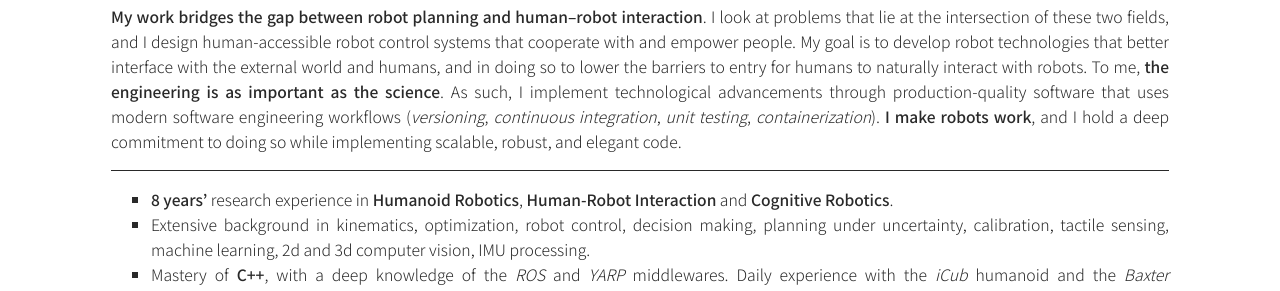
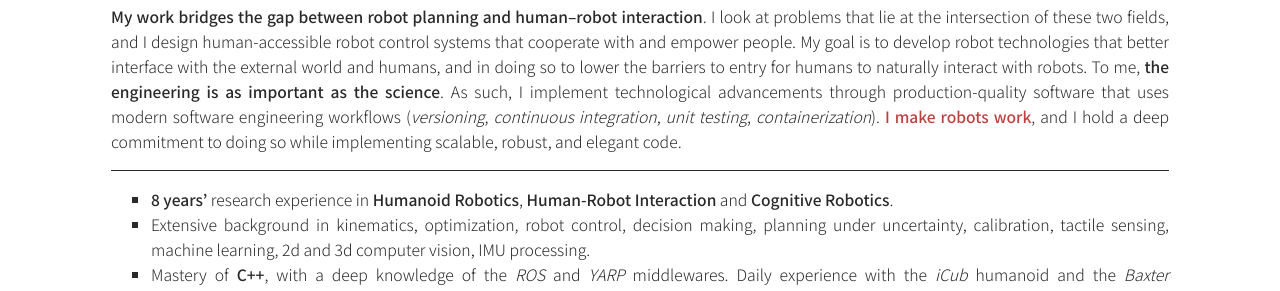
Before and after one commit to alecive/alecive.github.io, a Jekyll site: the page built from _posts/cv/2017-02-08-CV-AlessandroRoncone.md, in a window 1280 px wide and 1400 px high, scrolled down 932 px. Shown: the part 150-441 px from the top of the window. Built offline with Jekyll 4.4.1, drawn with Linux system fonts in a browser that asks for light colours; nearby versions of some CDN libraries; some web fonts are replaced.

Commit message:
Added styling to style text with the banner color

```diff
--- a/_config.yml
+++ b/_config.yml
@@ -118,4 +118,4 @@
   secondary-dark: 323232                    # This is darker gray
   secondary-alpha: rgba(40,40,40,.7)        # This is the same as the secondary color but with an alpha value
   # accent: 4982a7
-  accent: 3d6c8b
+  accent: 3d6c8b                            # This is a light blue accent
--- a/_includes/css/main.css
+++ b/_includes/css/main.css
@@ -512,6 +512,10 @@
     background-color: inherit;
     text-transform: inherit;
     color: #{{ site.color.banner }};
+}
+
+.color-banner {
+    color: #{{ site.color.banner }} !important;
 }
 
 section {
--- a/_posts/cv/2017-02-08-CV-AlessandroRoncone.md
+++ b/_posts/cv/2017-02-08-CV-AlessandroRoncone.md
@@ -21,7 +21,7 @@
 My goal is to develop robot technologies that better interface with the external world and humans, and in doing so to lower the barriers to entry for humans to naturally interact with robots.
 To me, **the engineering is as important as the science**.
 As such, I implement technological advancements through production-quality software that uses modern software engineering workflows (_versioning_, _continuous integration_, _unit testing_, _containerization_).
-**I make robots work**, and I hold a deep commitment to doing so while implementing scalable, robust, and elegant code.
+**I make robots work**{:.color-banner}, and I hold a deep commitment to doing so while implementing scalable, robust, and elegant code.
 
 ---
 {: class="no-print"}
```
